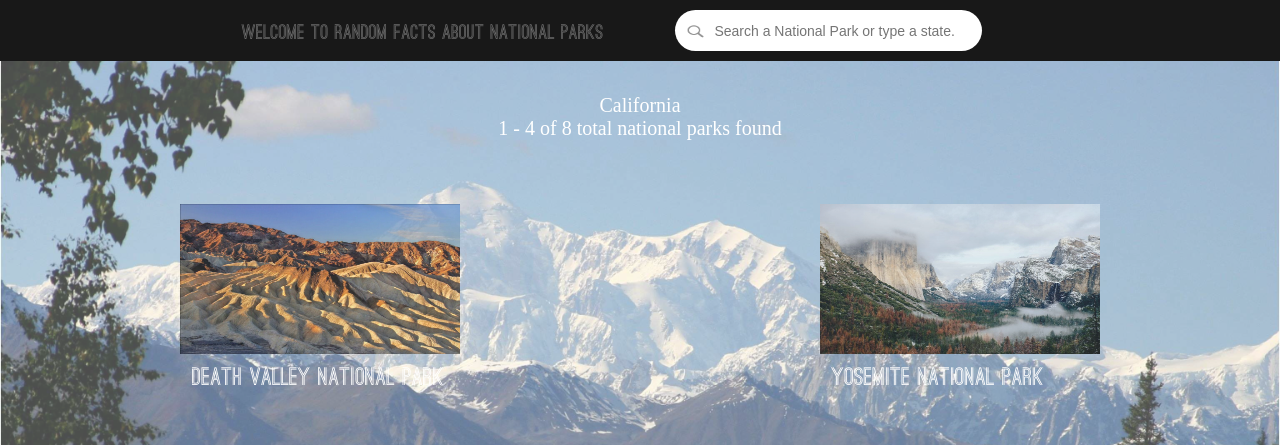
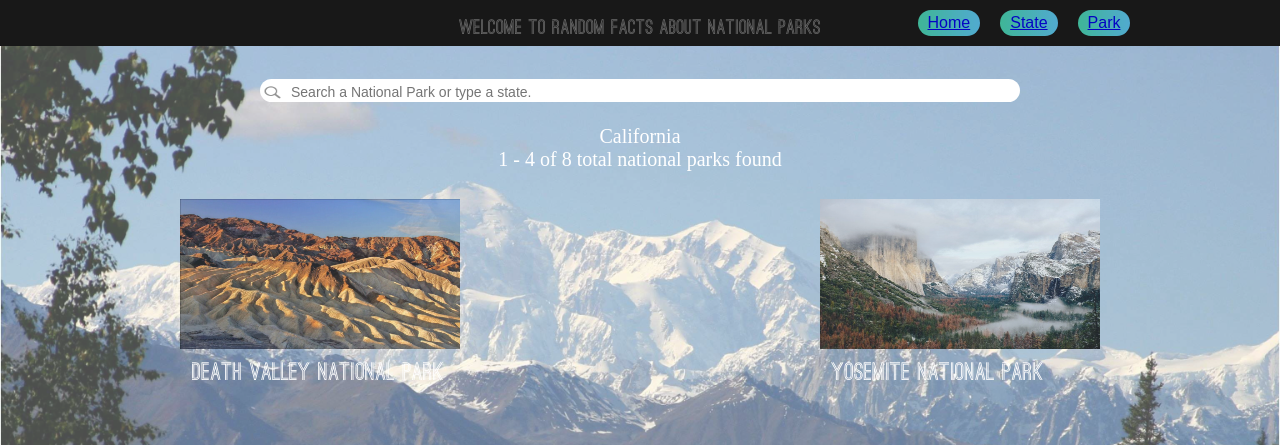
Before and after one commit to amandaywu/amandaywu.github.io, a plain HTML site: page view2.html in a window 1280 px wide. Shown: the top 445 px of the page. Drawn offline with Linux system fonts and the light colour scheme; a web font is replaced by a local one.

Commit message:
minor fix

```diff
--- a/assets/styles/style.css
+++ b/assets/styles/style.css
@@ -37,7 +37,7 @@ body {
 	padding-left: 8px;
 	padding-right: 8px;
 	margin-top: 10px;
-	position: relative;
+	position: absolute;
 	/*left: -5%;*/
 }
 .top:hover {
@@ -55,13 +55,13 @@ body {
 	font-size: 16px;
 	position: relative;
 	padding: 4px 16px;
-	margin: 16px;
+	margin: 6px;
 	color: #181818;
 	background: linear-gradient(to left, #60CFFE 0%, #49DEB7 100%);
 	border-radius: 50px;
 	cursor: pointer;
 	opacity: 0.8;
-	left: 5%;
+	left: 30%;
 }
 .button:hover {
 	opacity: 1;
--- a/assets/styles/style2.css
+++ b/assets/styles/style2.css
@@ -38,9 +38,9 @@ body {
     color: #707070;
     padding-left: 8px;
     padding-right: 8px;
-    margin-top: 20px;
-    position: relative;
-    left: -5%;
+    margin-top: 15px;
+    position: absolute;
+    /*left: -15%;*/
 }
 .top:hover {
     background: linear-gradient(to left, #60CFFE 0%, #49DEB7 100%);
@@ -56,14 +56,17 @@ body {
     font-family: "Segoe UI Symbol", sans-serif;
     font-size: 16px;
     position: relative;
-    padding: 4px 16px;
-    margin: 16px;
+    padding: 4px 10px;
+    margin: 10px;
     color: #181818;
     background: linear-gradient(to left, #60CFFE 0%, #49DEB7 100%);
     border-radius: 50px;
     cursor: pointer;
     opacity: 0.8;
-    left: 5%;
+    /*position: absolute; right: 0;*/
+    /*align-content: flex-end;*/
+    /*position: absolute;*/
+    left: 30%;
 }
 .button:hover {
     opacity: 1;
@@ -88,11 +91,16 @@ body {
 }
 #search-bar {
     /*color: #707070;*/
-    padding: 8px 10px 10px 8px;
+    /*padding: 8px 10px 10px 8px;*/
     background: white;
     border-radius: 35px;
-    margin-top: 10px;
-    margin-bottom: 10px;
+    margin-left: 250px;
+    margin-right: 250px;
+    /*align-items: center;*/
+    /*align-content: center;*/
+    position: relative;
+    /*position: absolute;*/
+
 }
 #search-icon {
     position: relative;
@@ -102,7 +110,7 @@ body {
     background: linear-gradient(to left, #60CFFE 0%, #49DEB7 100%);
     -webkit-background-clip: text;
     -webkit-text-fill-color: transparent;
-    position: relative;
+    position: absolute;
     top: 48px;
     cursor: default;
 }
--- a/view2.html
+++ b/view2.html
@@ -11,6 +11,16 @@
                 <img src="assets/images/logo.png" style="width:60px; height:60px;"/>
             </div> -->
             <div class="top">Welcome to Random Facts About National Parks</div>
+						<div class="button"><a href="index.html">Home</a></div>
+            <div class="button"><a href="view2.html">State</a></div>
+            <div class="button"><a href="view3.html">Park</a></div>
+
+        </div>
+<!-- 	 <div id="content"> -->
+
+<div id="parks">
+	<div id="park-title">
+		<br>
 		<div id="search-bar">
 				<span id="search-icon"><img src="assets/images/search-icon.png" style="width:24px; height: 18px;"/></span>
 				<span id="search"><input type="text" placeholder="Search a National Park or type a state."
@@ -22,16 +32,10 @@
 						outline: none;"
 				></span>
 		</div>
-        </div>
-<!-- 	 <div id="content"> -->
-<div id="parks">
-	<div id="park-title">
 		<br>
 <div id="result-title">California</div>
 <div id="result-title"> 1 - 4 of 8 total national parks found</div>
 </div>
-<br>
-<br>
 <br>
 <div id="park-logos">
 		<div class="park-logo"><img src="assets/images/dv1.jpg" style="width:280px; height: 150px;"/></div>
```
Also changed, not shown: assets/styles/style3.css (+14 -0 lines), index.html (+5 -8 lines), view3.html (+3 -1 lines). Lines whose indentation alone changed are shown as unchanged.
